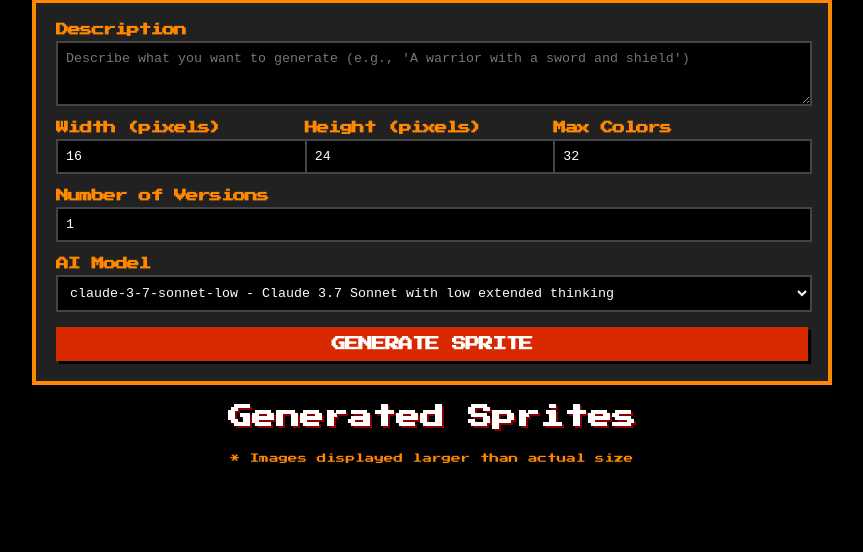
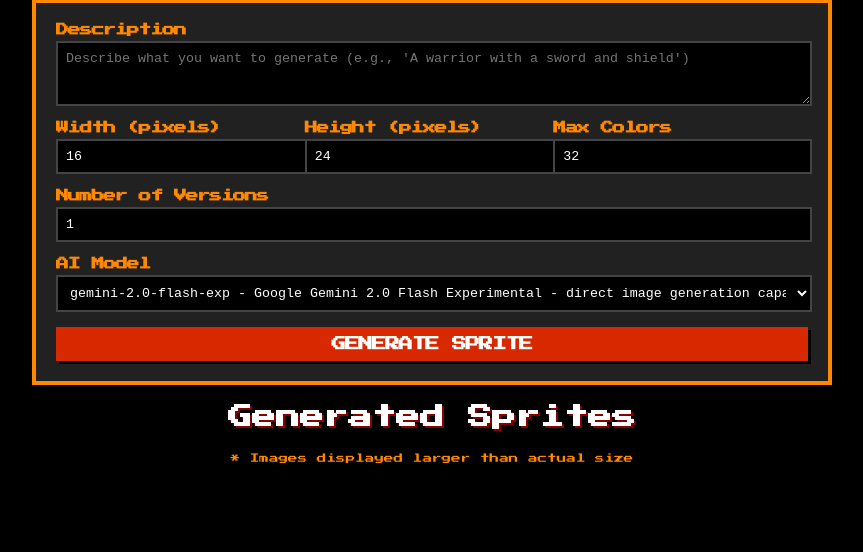
Before and after one commit to MatthewPDingle/nes-sprite-generator, a Flask app: page / in a window 1280 px wide. Shown: the part 150-702 px from the top of the page, without its empty margins (208-1071 px from the left). Run offline with Flask 3, Linux system fonts and the light colour scheme.

Commit message:
Fixed color reduction and made gemini-2.0-flash-exp the default model
- Fixed issue where transparent pixels would turn black during color reduction:
  - Changed background color from black to neutral gray during quantization
  - This prevents black from influencing the color palette generation
- Made gemini-2.0-flash-exp the default model in web interface:
  - Updated the model selector to prefer gemini-2.0-flash-exp
  - Changed server-side default model
  - Added initial option in HTML select element

🤖 Generated with [Claude Code](https://claude.ai/code)
Co-Authored-By: Claude <noreply@anthropic.com>

```diff
--- a/nes_sprite_generator/webapp/app.py
+++ b/nes_sprite_generator/webapp/app.py
@@ -39,7 +39,7 @@ def api_generate():
                 width=int(data.get('width', 16)),
                 height=int(data.get('height', 24)),
                 colors=int(data.get('colors', 32)),
-                model=data.get('model', 'gpt-4o'),
+                model=data.get('model', 'gemini-2.0-flash-exp'),
                 output=output_file,
                 post_process=True,  # Enable post-processing by default
                 resize_method="bilinear"  # Use bilinear for smoother resizing
--- a/nes_sprite_generator/webapp/templates/index.html
+++ b/nes_sprite_generator/webapp/templates/index.html
@@ -225,8 +225,9 @@
 
             <label for="model">AI Model</label>
             <select id="model" name="model" style="width: calc(100% + 4px); margin-right: 16px;">
+                <option value="gemini-2.0-flash-exp">Gemini 2.0 Flash Exp (Default)</option>
+                <option value="claude-3-7-sonnet-low">Claude 3.7 Sonnet (Low)</option>
                 <option value="gpt-4o">GPT-4o</option>
-                <option value="claude-3-7-sonnet-low">Claude 3.7 Sonnet (Low)</option>
                 <!-- Models will be populated from API -->
             </select>
 
@@ -299,8 +300,10 @@
                         modelSelect.appendChild(optgroup);
                     });
 
-                    // Default to a reasonable model
-                    if (modelSelect.querySelector('option[value="claude-3-7-sonnet-low"]')) {
+                    // Default to gemini-2.0-flash-exp
+                    if (modelSelect.querySelector('option[value="gemini-2.0-flash-exp"]')) {
+                        modelSelect.value = 'gemini-2.0-flash-exp';
+                    } else if (modelSelect.querySelector('option[value="claude-3-7-sonnet-low"]')) {
                         modelSelect.value = 'claude-3-7-sonnet-low';
                     } else if (modelSelect.querySelector('option[value="gpt-4o"]')) {
                         modelSelect.value = 'gpt-4o';
```
Also changed, not shown: nes_sprite_generator/image_utils.py (+5 -2 lines).
